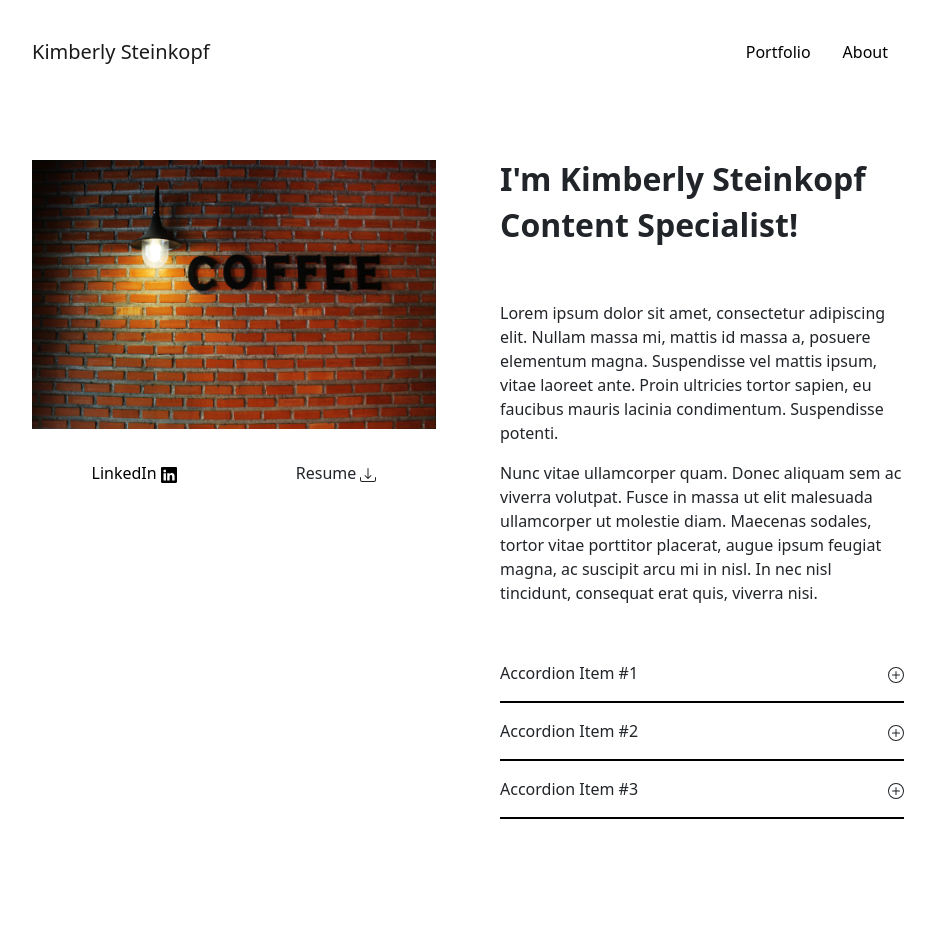
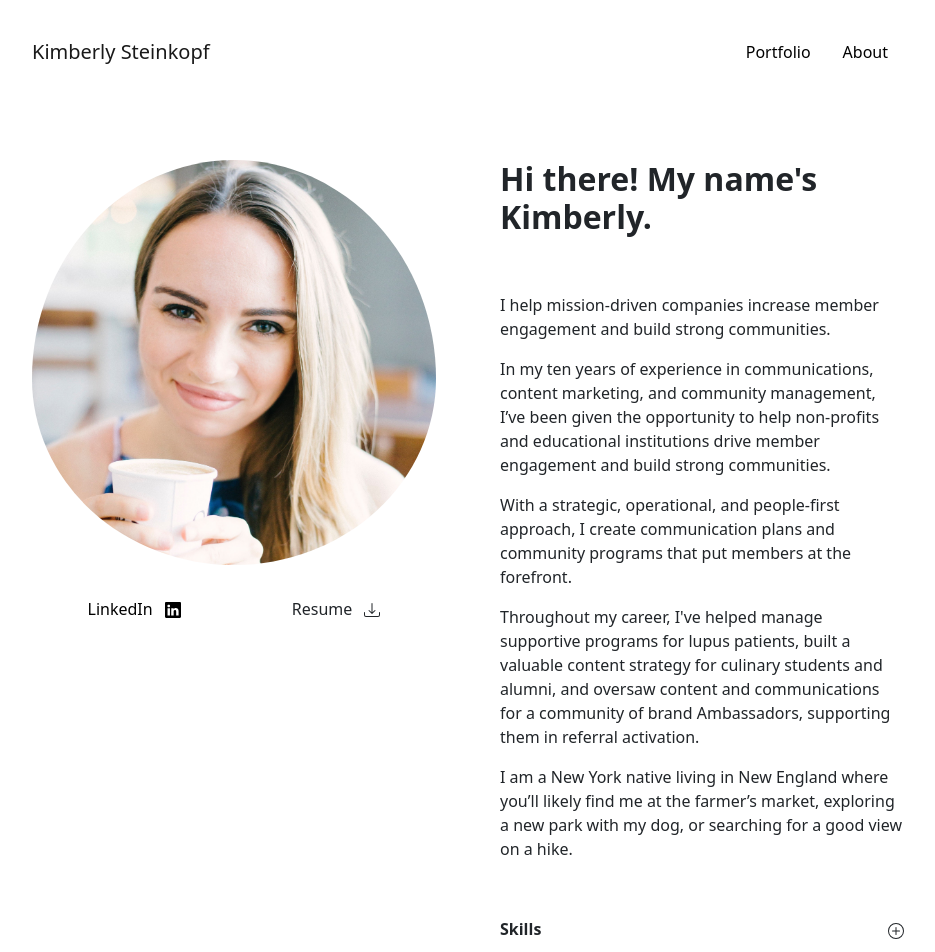
Before and after one commit to rsteinkopfjr/kimberly-portfolio, an Angular app: page /about in a window 1280 px wide. Shown: the top 952 px of the page, without its empty margins (172-1107 px from the left). Built offline with nearby package versions, Linux system fonts and the light colour scheme.

Commit message:
updates about page content

```diff
--- a/src/app/about/about.component.css
+++ b/src/app/about/about.component.css
@@ -15,6 +15,10 @@
   cursor: pointer;
   text-decoration: none;
 }
+.bi-linkedin,
+.bi-download {
+  margin-left: 0.5rem;
+}
 .skills-item {
   border-bottom: 0.15rem black solid;
 }
@@ -28,3 +32,6 @@
 .skills-body {
   padding: 1rem 0rem 2rem 0rem;
 }
+#about-image {
+  border-radius: 50%;
+}
--- a/src/app/about/about.component.html
+++ b/src/app/about/about.component.html
@@ -2,7 +2,7 @@
   <div class="about-container">
     <div class="col-left">
       <div>
-        <img src="assets/images/coffee.jpg" class="img-fluid card-image" alt>
+        <img src="assets/images/about-headshot.jpg" class="img-fluid card-image" id="about-image" alt>
       </div>
       <div class="social">
         <div>
@@ -21,28 +21,30 @@
       </div>
     </div>
     <div class="col-right">
-      <h2 class="fw-bold">I'm Kimberly Steinkopf</h2>
-      <h2 class="fw-bold">Content Specialist!</h2>
+      <h2 class="fw-bold">Hi there! My name's Kimberly.</h2>
       <br>
       <br>
       <p>
-          Lorem ipsum dolor sit amet, consectetur adipiscing elit. Nullam massa mi, mattis id massa a,
-          posuere elementum magna. Suspendisse vel mattis ipsum, vitae laoreet ante.
-          Proin ultricies tortor sapien, eu faucibus mauris lacinia condimentum.
-          Suspendisse potenti.
+          I help mission-driven companies increase member engagement and build strong communities.
       </p>
       <p>
-          Nunc vitae ullamcorper quam. Donec aliquam sem ac viverra volutpat.
-          Fusce in massa ut elit malesuada ullamcorper ut molestie diam. Maecenas sodales,
-          tortor vitae porttitor placerat, augue ipsum feugiat magna, ac suscipit arcu mi in nisl.
-          In nec nisl tincidunt, consequat erat quis, viverra nisi.
+          In my ten years of experience in communications, content marketing, and community management, I’ve been given the opportunity to help non-profits and educational institutions drive member engagement and build strong communities.
+      </p>
+      <p>
+          With a strategic, operational, and people-first approach, I create communication plans and community programs that put members at the forefront.
+      </p>
+      <p>
+          Throughout my career, I've helped manage supportive programs for lupus patients, built a valuable content strategy for culinary students and alumni, and oversaw content and communications for a community of brand Ambassadors, supporting them in referral activation.
+      </p>
+      <p>
+          I am a New York native living in New England where you’ll likely find me at the farmer’s market, exploring a new park with my dog, or searching for a good view on a hike.
       </p>
       <br>
       <div id="skills-accordion">
         <div class="skills-item">
           <div class="skills-header" id="skills-headingOne" (click)="onSkillOne()">
             <span class="header-text">
-              Accordion Item #1
+              <strong>Skills</strong>
             </span>
             <span class="header-svg">
               <svg *ngIf="!skillOne" xmlns="http://www.w3.org/2000/svg" width="16" height="16" fill="currentColor" class="bi bi-plus-circle" viewBox="0 0 16 16">
@@ -57,14 +59,14 @@
           </div>
           <div *ngIf="skillOne" id="skills-bodyOne" class="skills-body">
             <span>
-              Placeholder content for this accordion, which is intended to demonstrate the <code>.accordion-flush</code> class. This is the first item's accordion body.
+              Community Management | Content Marketing | Customer Education | Product Marketing |  Referral Programs | Social Media | Strategic Communications
             </span>
           </div>
         </div>
         <div class="skills-item">
           <div class="skills-header" id="skills-headingTwo" (click)="onSkillTwo()">
             <span class="header-text">
-              Accordion Item #2
+              <strong>Programs</strong>
             </span>
             <span class="header-svg">
               <svg *ngIf="!skillTwo" xmlns="http://www.w3.org/2000/svg" width="16" height="16" fill="currentColor" class="bi bi-plus-circle" viewBox="0 0 16 16">
@@ -79,14 +81,14 @@
           </div>
           <div *ngIf="skillTwo" id="skills-bodyTwo" class="skills-body">
             <span>
-              Placeholder content for this accordion, which is intended to demonstrate the <code>.accordion-flush</code> class. This is the second item's accordion body. Let's imagine this being filled with some actual content.
+              Adobe Marketo | Asana | Canva | Confluence Cloud | Drupal | Hootesuite | Jira | Mailchimp | Salesforce | Squarespace | Wordpress | Zendesk
             </span>
           </div>
         </div>
         <div class="skills-item">
           <div class="skills-header" id="skills-headingThree" (click)="onSkillThree()">
             <span class="header-text">
-              Accordion Item #3
+              <strong>Testimonials</strong>
             </span>
             <span class="header-svg">
               <svg *ngIf="!skillThree" xmlns="http://www.w3.org/2000/svg" width="16" height="16" fill="currentColor" class="bi bi-plus-circle" viewBox="0 0 16 16">
@@ -101,7 +103,21 @@
           </div>
           <div *ngIf="skillThree" id="skills-bodyThree" class="skills-body">
             <span>
-              Placeholder content for this accordion, which is intended to demonstrate the <code>.accordion-flush</code> class. This is the third item's accordion body. Nothing more exciting happening here in terms of content, but just filling up the space to make it look, at least at first glance, a bit more representative of how this would look in a real-world application.
+                "At the Natural Gourmet Institute, Kimberly had a keen understanding of our different brand voices, helping position our content for both professional programs and recreational classes."
+                <br>
+                - Carina Hayek
+                <br>
+                <br>
+                "Kimberly has a true passion for community building and always keeps the customer's best interest in mind."
+                <br>
+                - Ali Tager
+                <br>
+                <br>
+                "Kimberly brings her problem-solving skills, excellent communication style, and persistence to all projects"
+                <br>
+                - Lorraina Morrison
+                <br>
+                <br>
             </span>
           </div>
         </div>
--- a/src/app/portfolio/portfolio.component.html
+++ b/src/app/portfolio/portfolio.component.html
@@ -1,10 +1,9 @@
 <div class="container text-center p-5 mb-4">
   <div class="row justify-content-center text-center py-5">
-    <h2 class="display-5 fw-bold">I'm a content enthusiast and community manager.
-    <svg xmlns="http://www.w3.org/2000/svg" width="45" height="45" fill="currentColor" class="bi bi-emoji-heart-eyes" viewBox="0 0 16 16">
-      <path d="M8 15A7 7 0 1 1 8 1a7 7 0 0 1 0 14zm0 1A8 8 0 1 0 8 0a8 8 0 0 0 0 16z"/>
-      <path d="M11.315 10.014a.5.5 0 0 1 .548.736A4.498 4.498 0 0 1 7.965 13a4.498 4.498 0 0 1-3.898-2.25.5.5 0 0 1 .548-.736h.005l.017.005.067.015.252.055c.215.046.515.108.857.169.693.124 1.522.242 2.152.242.63 0 1.46-.118 2.152-.242a26.58 26.58 0 0 0 1.109-.224l.067-.015.017-.004.005-.002zM4.756 4.566c.763-1.424 4.02-.12.952 3.434-4.496-1.596-2.35-4.298-.952-3.434zm6.488 0c1.398-.864 3.544 1.838-.952 3.434-3.067-3.554.19-4.858.952-3.434z"/>
-    </svg>
+    <h2 class="display-5 fw-bold">I'm a communications strategist, content writer, and community builder.
+      <svg xmlns="http://www.w3.org/2000/svg" width="55" height="55" fill="currentColor" class="bi bi-stars" viewBox="0 0 16 16">
+        <path d="M7.657 6.247c.11-.33.576-.33.686 0l.645 1.937a2.89 2.89 0 0 0 1.829 1.828l1.936.645c.33.11.33.576 0 .686l-1.937.645a2.89 2.89 0 0 0-1.828 1.829l-.645 1.936a.361.361 0 0 1-.686 0l-.645-1.937a2.89 2.89 0 0 0-1.828-1.828l-1.937-.645a.361.361 0 0 1 0-.686l1.937-.645a2.89 2.89 0 0 0 1.828-1.828l.645-1.937zM3.794 1.148a.217.217 0 0 1 .412 0l.387 1.162c.173.518.579.924 1.097 1.097l1.162.387a.217.217 0 0 1 0 .412l-1.162.387A1.734 1.734 0 0 0 4.593 5.69l-.387 1.162a.217.217 0 0 1-.412 0L3.407 5.69A1.734 1.734 0 0 0 2.31 4.593l-1.162-.387a.217.217 0 0 1 0-.412l1.162-.387A1.734 1.734 0 0 0 3.407 2.31l.387-1.162zM10.863.099a.145.145 0 0 1 .274 0l.258.774c.115.346.386.617.732.732l.774.258a.145.145 0 0 1 0 .274l-.774.258a1.156 1.156 0 0 0-.732.732l-.258.774a.145.145 0 0 1-.274 0l-.258-.774a1.156 1.156 0 0 0-.732-.732L9.1 2.137a.145.145 0 0 1 0-.274l.774-.258c.346-.115.617-.386.732-.732L10.863.1z"/>
+      </svg>
     </h2>
   </div>
   <button type="button" routerLink="about" class="btn btn-dark">More About Me</button>
```
Also changed, not shown: src/assets/images/about-headshot.jpg (added).
